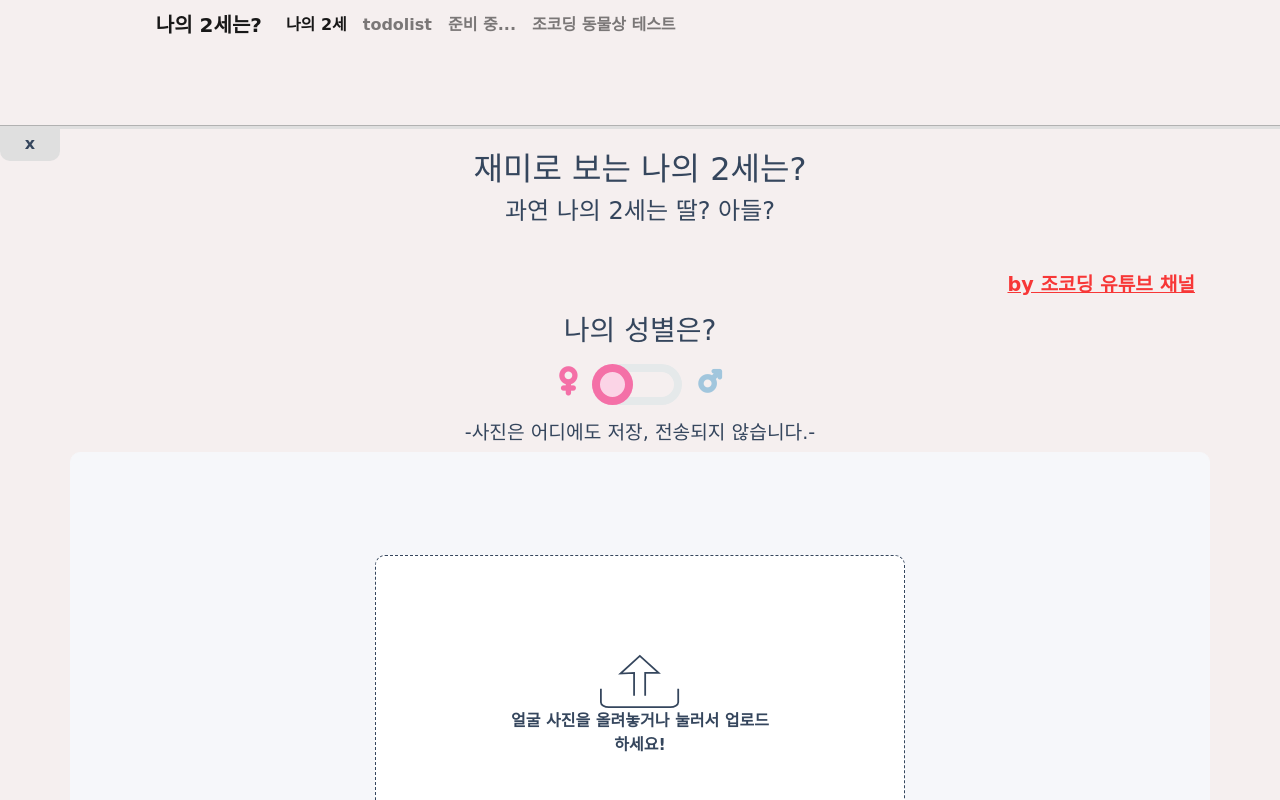
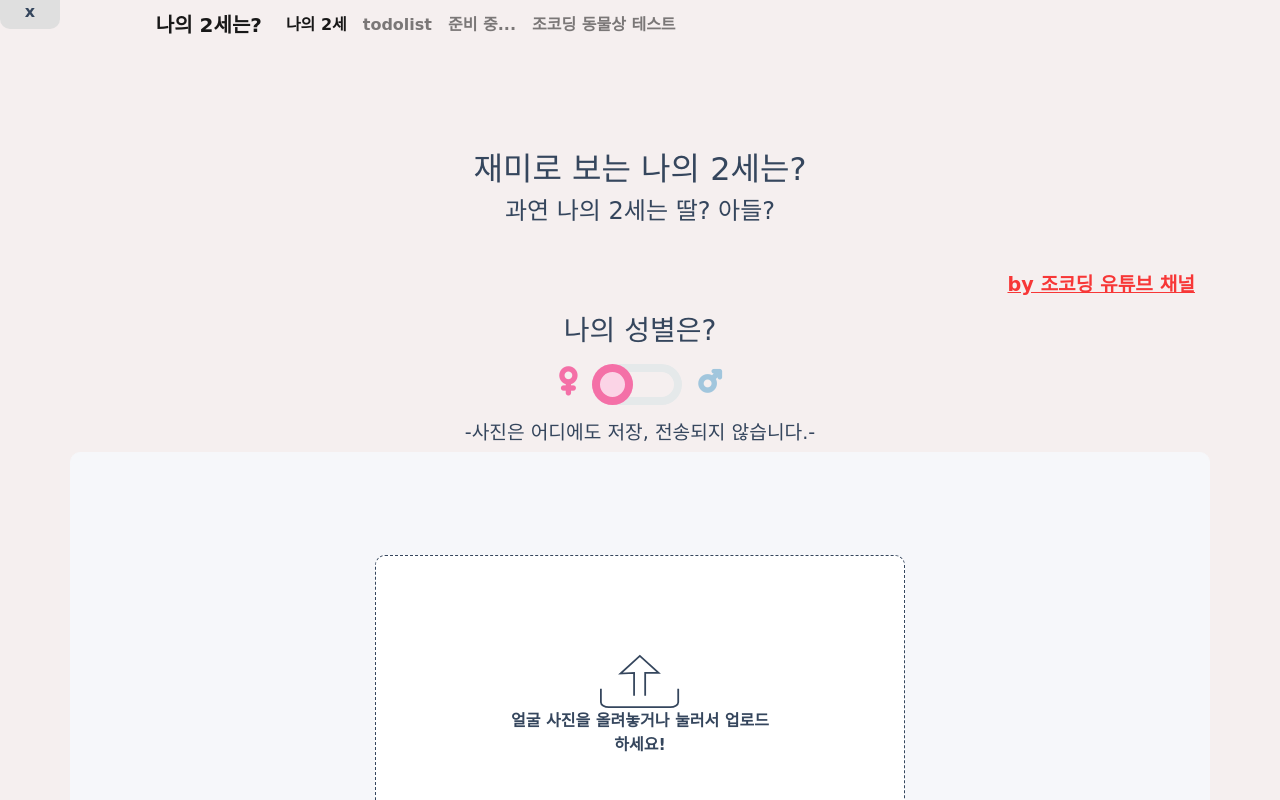
Before and after one commit to hyun-MRlee/mykids, a plain HTML site: page index.html in a window 1280 px wide. Shown: the top 800 px of the page. Drawn offline with nearby package versions, Linux system fonts and the light colour scheme; a script that the page names is missing; a web font is replaced by a local one.

Commit message:
Add files via upload

```diff
--- a/index.html
+++ b/index.html
@@ -29,7 +29,7 @@
 </head>
 
 <body>
-    <div class="mt-5 ad__upper">
+    <div class="ad__upper">
         <ins class="kakao_ad_area" style="display:none;" data-ad-unit="DAN-JPO819dEURllWYYJ" data-ad-width="320"
             data-ad-height="50"></ins>
         <script type="text/javascript" src="//t1.daumcdn.net/kas/static/ba.min.js" async></script>
```
